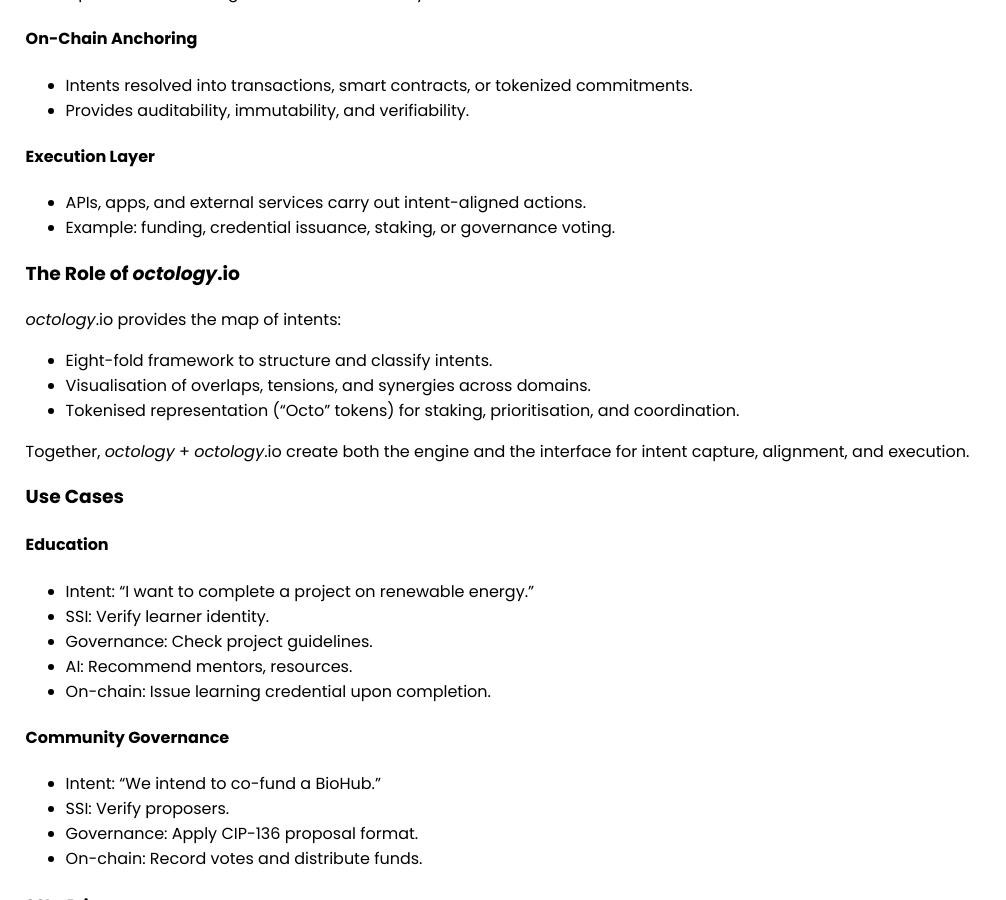
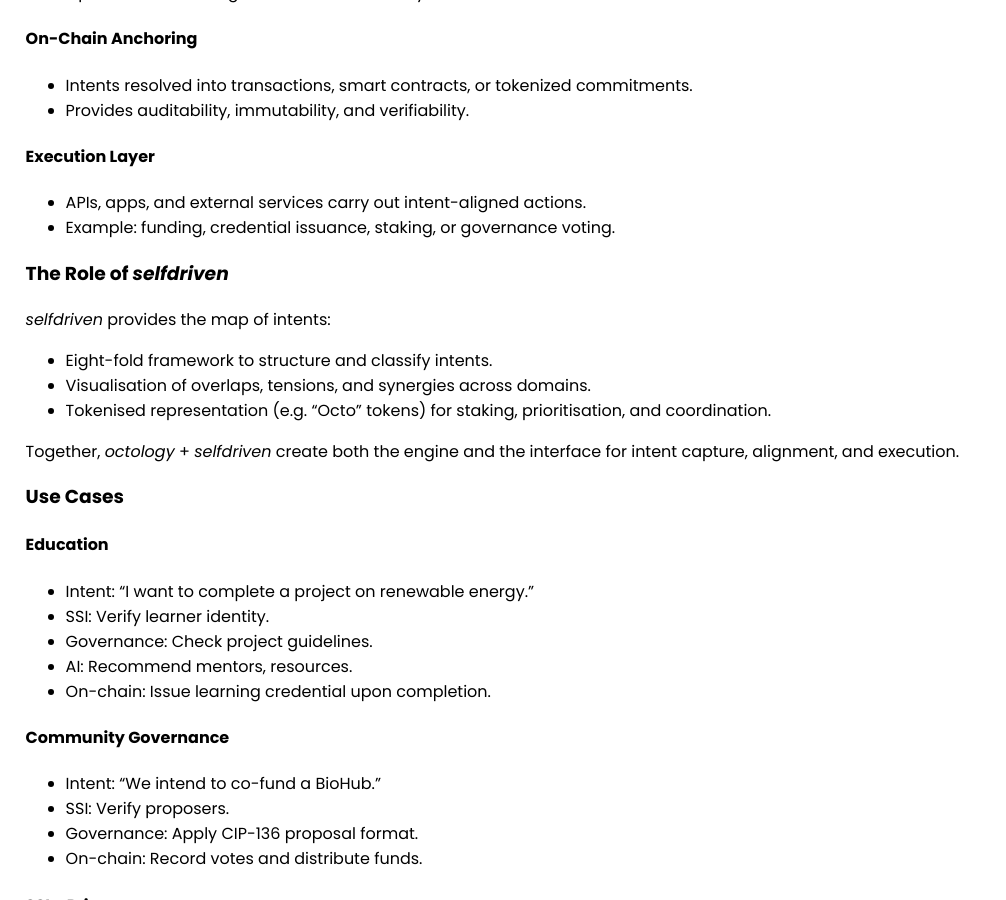
Before and after one commit to selfdriven-octo/octology, a Jekyll site: the page built from docs/pages/as-intents-platform.md, in a window 1280 px wide and 900 px high, scrolled down 1202 px. Shown: the whole window, without its empty margins (0-1006 px from the left). Built offline with Jekyll 4.4.1, drawn with Linux system fonts in a browser that asks for light colours.

Commit message:
Update as-intents-platform.md

```diff
--- a/docs/pages/as-intents-platform.md
+++ b/docs/pages/as-intents-platform.md
@@ -51,14 +51,14 @@
 - APIs, apps, and external services carry out intent-aligned actions.
 - Example: funding, credential issuance, staking, or governance voting.
 
-### The Role of <em>octology</em>.io
+### The Role of <em>selfdriven</em>
 
-<em>octology</em>.io provides the map of intents:
+<em>selfdriven</em> provides the map of intents:
 - Eight-fold framework to structure and classify intents.
 - Visualisation of overlaps, tensions, and synergies across domains.
-- Tokenised representation (“Octo” tokens) for staking, prioritisation, and coordination.
+- Tokenised representation (e.g. “Octo” tokens) for staking, prioritisation, and coordination.
 
-Together, <em>octology</em> + <em>octology</em>.io create both the engine and the interface for intent capture, alignment, and execution.
+Together, <em>octology</em> + <em>selfdriven</em> create both the engine and the interface for intent capture, alignment, and execution.
 
 ### Use Cases
 
@@ -106,4 +106,4 @@
 
 ----
 
-<em>octology</em>, intents platform, SSI, DID, governance, AI, Cardano, Midnight, ZK, octology.io, collective intelligence, self-actuation
+<em>octology</em>, <em>selfdriven</em>, intents platform, SSI, DID, governance, AI, Cardano, Midnight, ZK, octology.io, collective intelligence, self-actuation
```
